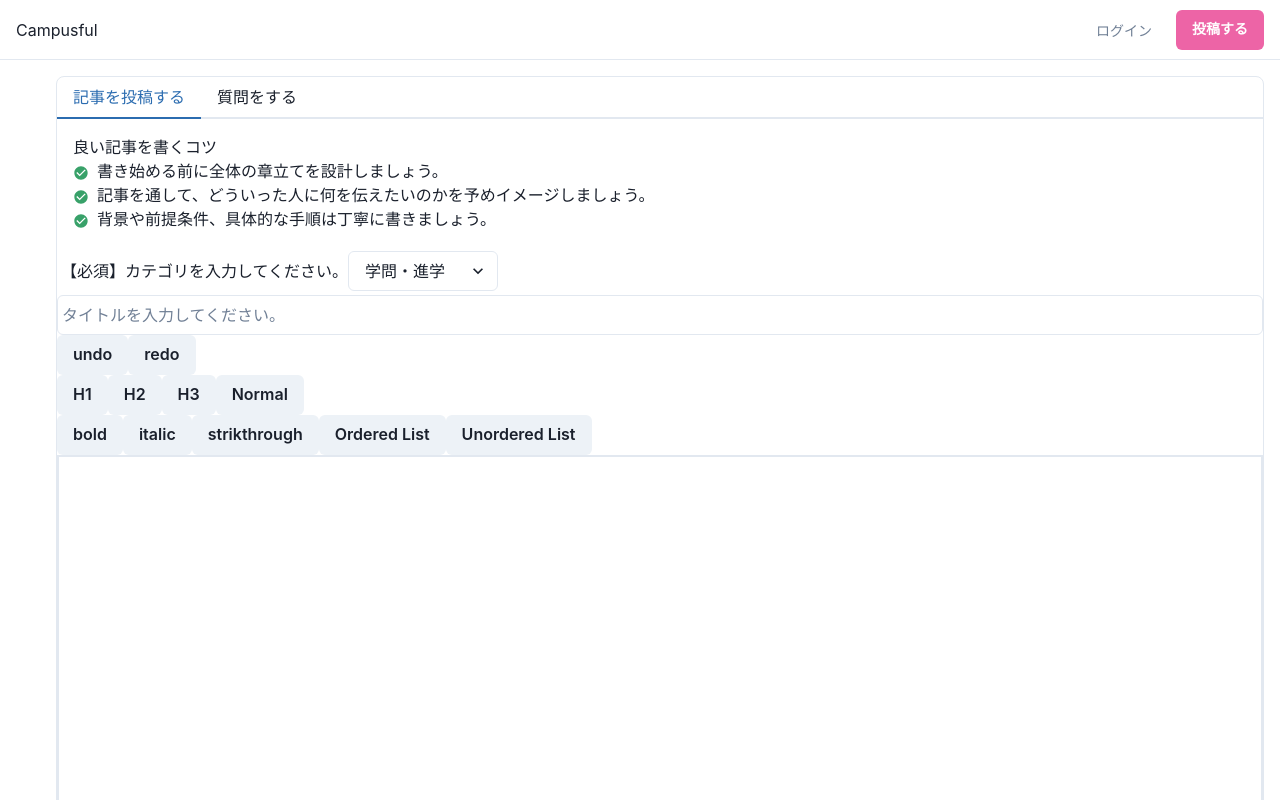
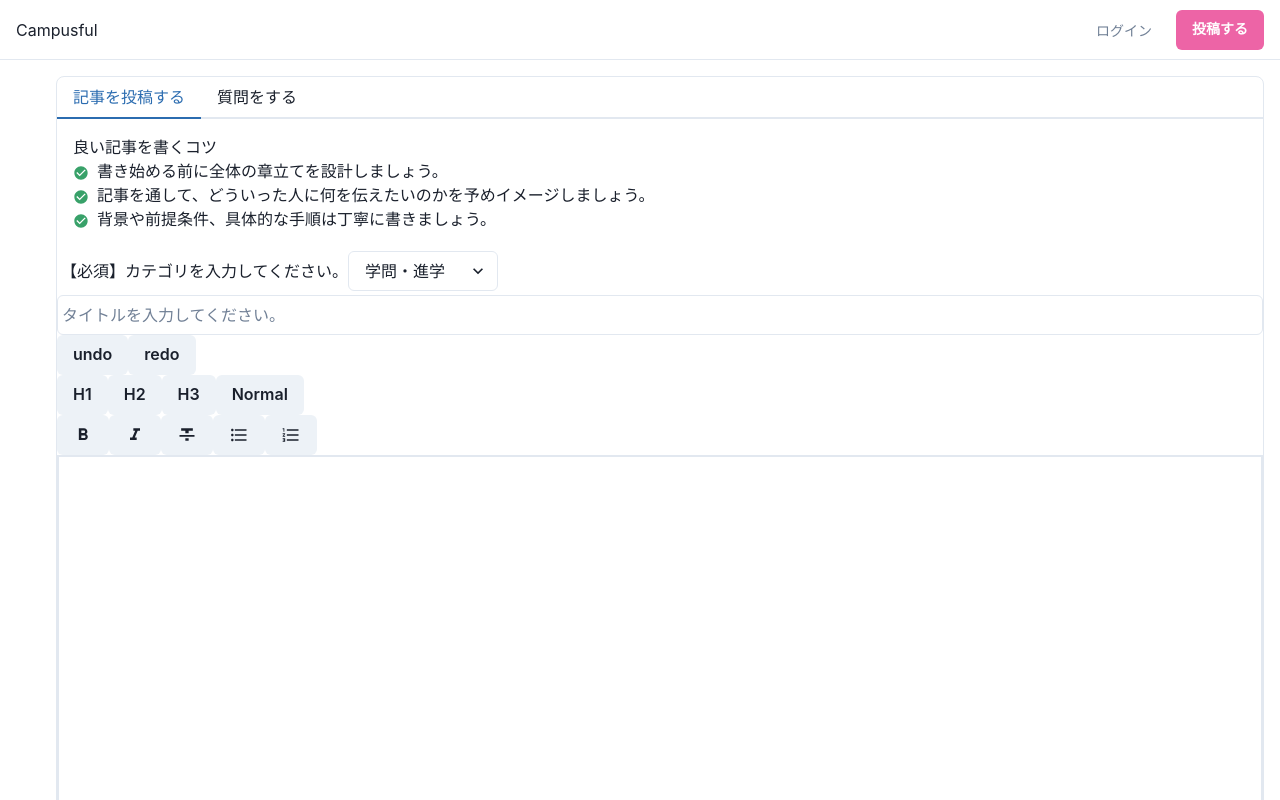
Before and after one commit to michiokoyama/campusful, a React (Create React App) app in the folder web/frontend/: page /articles/post in a window 1280 px wide. Shown: the top 800 px of the page. Built offline with nearby package versions, Linux system fonts and the light colour scheme.

Commit message:
Update: スタイルをアイコンで表現する

```diff
--- a/web/frontend/src/pages/articles/post/routes/Post.tsx
+++ b/web/frontend/src/pages/articles/post/routes/Post.tsx
@@ -20,6 +20,7 @@ import {
   ListItem,
   ListIcon,
   Flex,
+  Icon,
   Select,
   Stack,
   Tabs,
@@ -28,7 +29,14 @@ import {
   TabPanel,
   TabPanels,
 } from '@chakra-ui/react';
-import { MdCheckCircle } from 'react-icons/md'
+import {
+  MdCheckCircle,
+  MdFormatBold,
+  MdFormatItalic,
+  MdFormatStrikethrough,
+  MdFormatListBulleted,
+  MdFormatListNumbered,
+} from 'react-icons/md'
 import {
   categoryState,
   currentCategoryIdState,
@@ -40,9 +48,9 @@ import { useCreateArticle} from "../hooks/useCreateArticle"
 import { ArticleType } from 'generated/graphql';
 
 const InlineButtons = [
-  {type: "BOLD", text: "bold"},
-  {type: "ITALIC", text: "italic"},
-  {type: "STRIKETHROUGH", text: "strikthrough"},
+  {type: "BOLD", text: "bold", icon: MdFormatBold},
+  {type: "ITALIC", text: "italic", icon: MdFormatItalic},
+  {type: "STRIKETHROUGH", text: "strikthrough", icon: MdFormatStrikethrough},
 ]
 
 const BlockStyleButtons = [
@@ -250,10 +258,14 @@ const TextEditor = () => {
       </Flex>
       <Flex>
       {InlineButtons.map((button, idx) => {
-        return <Button onMouseDown={(e) => handleToggleClick(e, button.type)} key={idx}>{button.text}</Button>
+        return <Button onMouseDown={(e) => handleToggleClick(e, button.type)} key={idx}><Icon as={button.icon} w={5} h={5} /></Button>
       })}
-      <Button onMouseDown={(e) => handleBlockClick(e, "ordered-list-item")}>Ordered List</Button>
-      <Button onMouseDown={(e) => handleBlockClick(e, "unordered-list-item")}>Unordered List</Button>
+      <Button onMouseDown={(e) => handleBlockClick(e, "ordered-list-item")}>
+        <Icon as={MdFormatListBulleted} w={5} h={5} />
+      </Button>
+      <Button onMouseDown={(e) => handleBlockClick(e, "unordered-list-item")}>
+        <Icon as={MdFormatListNumbered}  w={5} h={5} />
+      </Button>
       </Flex>
       <Box
         borderWidth='2px'
```
